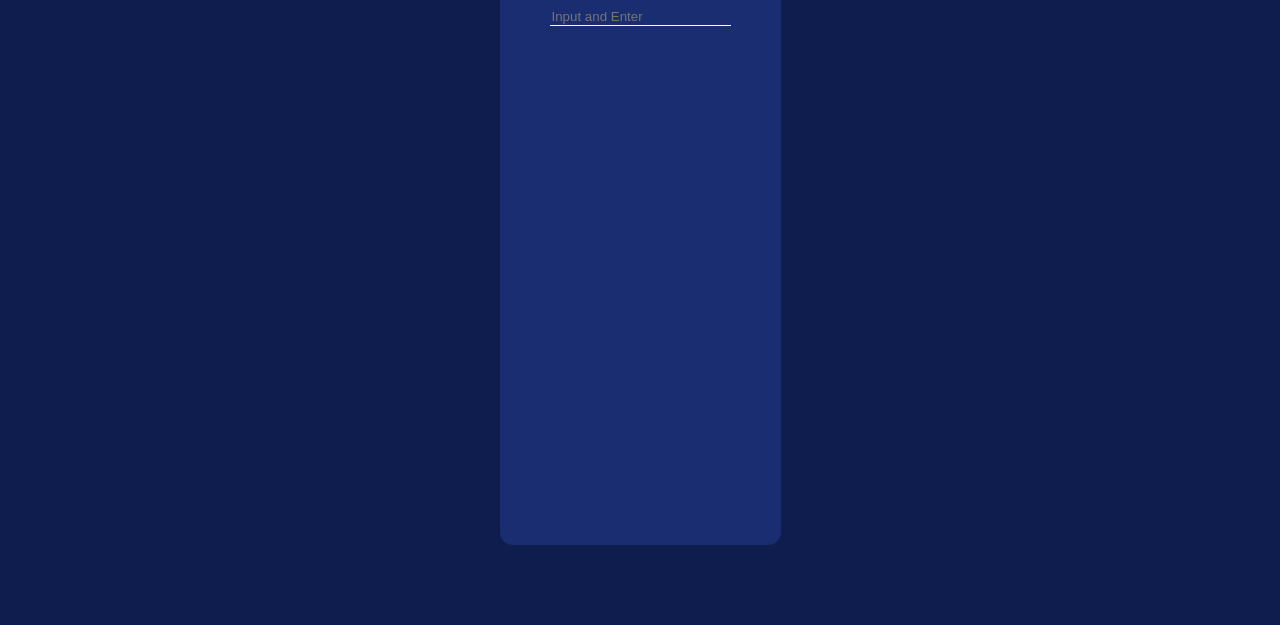
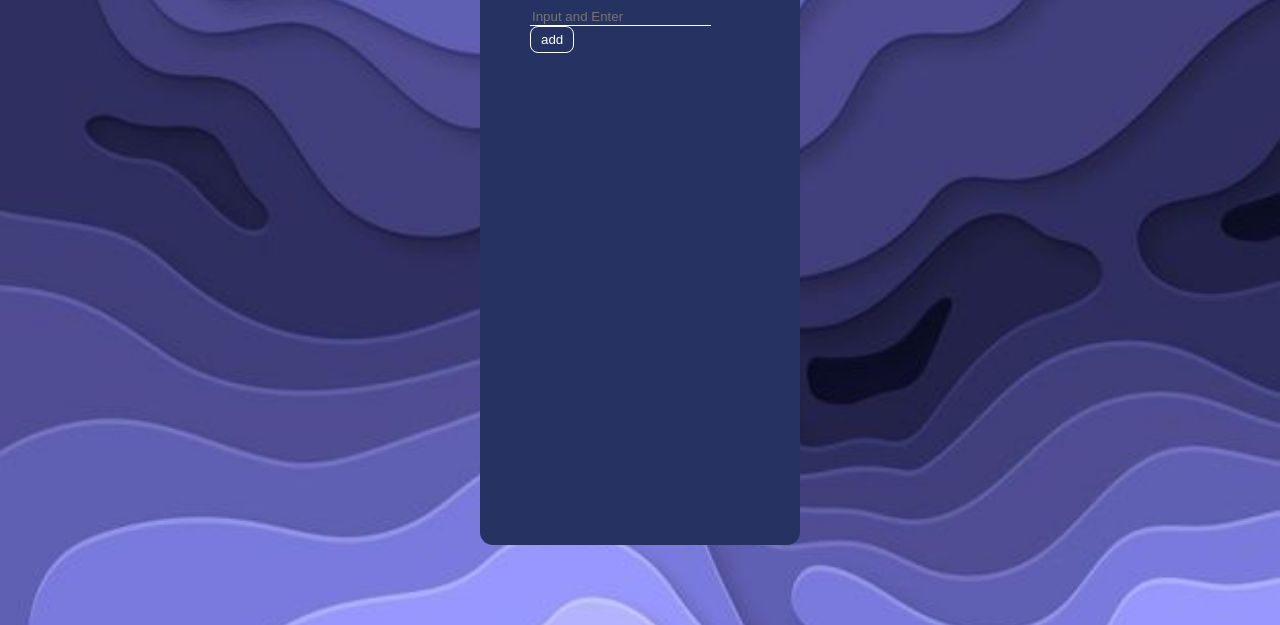
Before and after one commit to OnlyMatia/todoapp, a plain HTML site: page index.html in a window 1280 px wide. Shown: the part 175-800 px from the top of the page. Drawn offline with nearby package versions, Linux system fonts and the light colour scheme.

Commit message:
updated css & added js function

```diff
--- a/index.html
+++ b/index.html
@@ -6,13 +6,14 @@
     <script src="https://kit.fontawesome.com/510e0f8bd6.js" crossorigin="anonymous"></script>
     <link rel="stylesheet" href="style.css">
 
-    <title>ToDo App</title>
+    <title>ToDo Web App</title>
 
 </head>
 <body>
     <div class="main">
-        <h1>ToDo App</h1>
+        <h1>ToDo</h1>
         <input maxlength="50" type="text" id="input" name="input" placeholder="Input and Enter">
+        <button class="btn" onclick="doThis()">add</button>
         <div class="content" id="content">
         </div>
     </div>
--- a/index.js
+++ b/index.js
@@ -3,19 +3,28 @@ let contentDiv = document.getElementById('content')
 
 
 document.addEventListener('keypress', function(event) {
+
     if(event.keyCode === 13 && elemInputa.value !== ""){
-        var createParag = document.createElement('p');
+        doThis();
+    }
+});
 
-        createParag.innerHTML = `${elemInputa.value}`
 
-        contentDiv.appendChild(createParag);
-        elemInputa.value = "";
-    }
+function doThis(){
+    var createParag = document.createElement('p');
+    //localStorage.setItem(createParag); later
 
-    createParag.addEventListener('click', function(){
-        createParag.classList.add('line');
+    createParag.innerHTML = `${elemInputa.value}`
+
+    createParag.addEventListener('click', function() {
+        createParag.classList.toggle('line');
     });
-    createParag.addEventListener('dblclick', function(){
-        createParag.remove()
+
+    createParag.addEventListener('dblclick', function() {
+        createParag.remove();
     });
-});
+
+    contentDiv.appendChild(createParag);
+    elemInputa.value = "";
+
+}
--- a/style.css
+++ b/style.css
@@ -1,4 +1,9 @@
 @import url("https://fonts.googleapis.com/css2?family=Poppins&display=swap");
+
+:root{
+  --text-color: #fff;
+  --background: url(bg.jpg);
+}
 
 * {
   box-sizing: border-box;
@@ -13,10 +18,13 @@ body {
   overflow: hidden;
   height: 100vh;
   margin: 0;
-  background-color: #0f1d4e;
+
 }
 html{
-  background-color: #0f1d4e;
+  background: var(--background);
+  background-size: cover;
+  background-position: center;
+  background-repeat: no-repeat;
 }
 .line{
   text-decoration: line-through;
@@ -30,20 +38,41 @@ input{
 
 .main{
   overflow: hidden;
-  color: #fff;
+  color: var(--text-color);
   height: 80%;
   max-width: 20em;
   padding: 20px 50px;
-  background: #1a2d71;
+  background: #263362;
   border-radius: 13px;
+}
+
+input, select, textarea{
+  color: var(--text-color);
+}
+
+.btn{
+  color: var(--text-color);
+  padding: 5px 10px;
+  background-color: transparent;
+  border: 1px solid #fff;
+  border-radius: 8px;
+  cursor: pointer;
+}
+.btn:hover{
+  background: #1b2342;
 }
 
 @media only screen and (max-width: 768px) {
 
+  body{
+    display: flex;
+    justify-content: center;
+  }
   .main {
     max-width: 100%;
-    padding: 20px;
+    padding: 30px;
   }
+
 }
 
 @media only screen and (max-width: 480px) {
@@ -56,6 +85,7 @@ input{
     max-width: 100%;
     height: 100vh;
     padding: 20px;
+    text-align: center;
   }
 
   h1 {
```
Also changed, not shown: bg.jpg (added).
